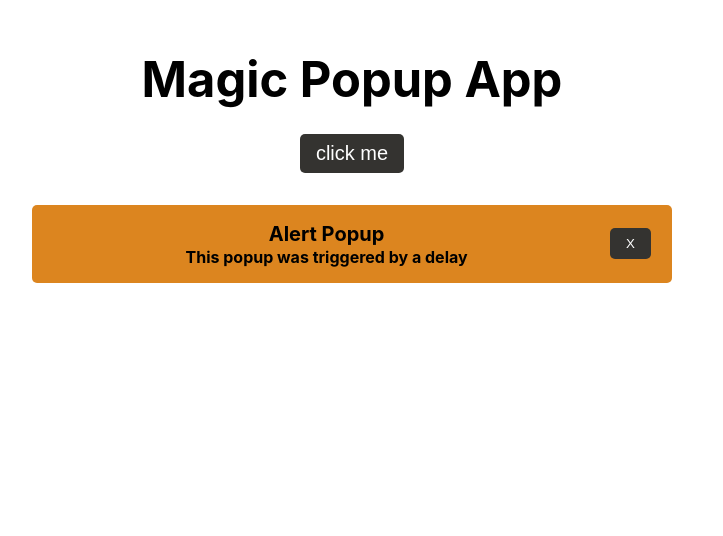
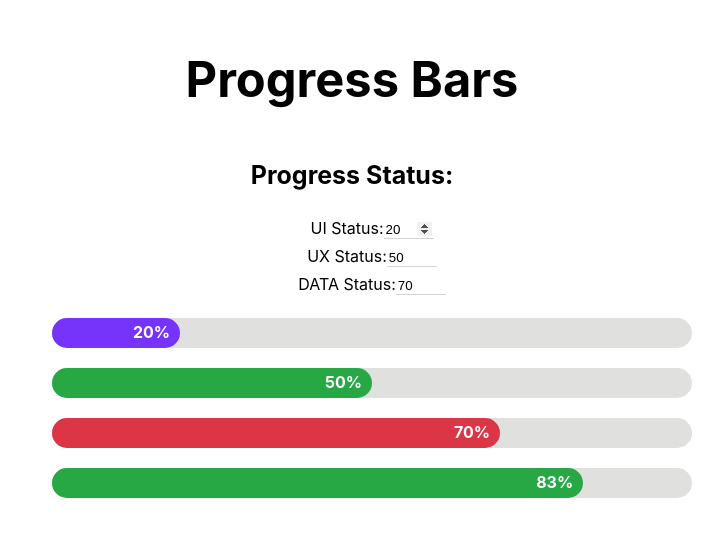
Before and after one commit to williamsjay49/reactAllInOneProjects, a React (Create React App) app: page / in a window 1280 px wide. Shown: the top 536 px of the page, without its empty margins (288-1011 px from the left). Built offline with nearby package versions, Linux system fonts and the light colour scheme.

Commit message:
ProgressBar

```diff
--- a/src/App.css
+++ b/src/App.css
@@ -64,3 +64,7 @@
   background: #04aa6d;
   cursor: pointer;
 }
+
+ul {
+  list-style-type: none;
+}
--- a/src/App.js
+++ b/src/App.js
@@ -3,7 +3,8 @@ import "./App.css";
 // import ThemeController from "./projects/02-dark-mode/ThemeController";
 // import { Slider } from "./projects/04-slider-app/Slider";
 // import HiddenSearchApp from "./projects/05-hidden-search-bar/HiddenSearchBarApp";
-import PopupApp from "./projects/06-popup-app/PopupApp";
+// import PopupApp from "./projects/06-popup-app/PopupApp";
+import ProgressBarsContainer from "./projects/07-progress-bars/ProgressBarsContainer";
 function App() {
   return (
     <>
@@ -11,7 +12,8 @@ function App() {
       {/* <ThemeController /> */}
       {/* <Slider /> */}
       {/* <HiddenSearchApp /> */}
-      <PopupApp />
+      {/* <PopupApp /> */}
+      <ProgressBarsContainer />
     </>
   );
 }
--- /dev/null
+++ b/src/projects/07-progress-bars/ProgressBarsContainer.jsx
@@ -0,0 +1,88 @@
+import React, { useRef, useEffect, useState } from "react";
+import Text from "../components/Text";
+import { Progressbar } from "../components/Progressbar";
+
+const inputStyle = {
+  width: 50,
+  border: "none",
+  outline: "none",
+  borderBottom: "1px solid lightgray",
+};
+
+export default function ProgressBarsContainer() {
+  const [completed, setCompleted] = useState(51);
+  const [progress, setProgress] = useState({
+    ui: 20,
+    ux: 50,
+    data: 70,
+  });
+
+  const projectData = [
+    { bgColor: "#7633f9", status: progress.ui },
+    { bgColor: "#28a745", status: progress.ux },
+    { bgColor: "#dc3545", status: progress.data },
+  ];
+  const inputRef = useRef(null);
+
+  useEffect(() => {
+    inputRef.current.focus();
+    setInterval(() => {
+      return setCompleted(Math.floor(Math.random() * 100) + 1);
+    }, 2000);
+  }, []);
+  return (
+    <div className="wrapper">
+      <Text title={"Progress Bars"} />
+      <h2 className="h4">Progress Status:</h2>
+      <ul>
+        <li>
+          <label>UI Status:</label>
+          <input
+            value={progress.ui}
+            ref={inputRef}
+            onChange={(e) => {
+              setProgress({ ...progress, ui: e.target.value });
+            }}
+            type="number"
+            style={inputStyle}
+          />
+        </li>
+        <li>
+          <label>UX Status:</label>
+          <input
+            value={progress.ux}
+            onChange={(e) => {
+              setProgress({ ...progress, ux: e.target.value });
+            }}
+            type="number"
+            style={inputStyle}
+          />
+        </li>
+        <li>
+          <label>DATA Status:</label>
+          <input
+            value={progress.data}
+            onChange={(e) => {
+              setProgress({ ...progress, data: e.target.value });
+            }}
+            type="number"
+            style={inputStyle}
+          />
+        </li>
+      </ul>
+      {projectData.map((data, idx) => {
+        return (
+          <Progressbar
+            key={idx}
+            bgColor={data.bgColor}
+            completed={data.status}
+          />
+        );
+      })}
+      <Progressbar
+        bgColor={completed > 50 ? "#28a745" : "#7633f9"}
+        completed={completed}
+      />
+    </div>
+  );
+}
--- /dev/null
+++ b/src/projects/components/Progressbar.jsx
@@ -0,0 +1,32 @@
+export const Progressbar = ({ bgColor, completed }) => {
+  const containerStyle = {
+    height: 30,
+    width: "100%",
+    borderRadius: 50,
+    backgroundColor: "#e0e0de",
+    margin: 20,
+  };
+
+  const fillerStyle = {
+    height: "100%",
+    backgroundColor: `${bgColor}`,
+    borderRadius: "inherit",
+    width: `${completed}%`,
+    transition: "width 1s ease-in-out",
+    textAlign: "right",
+  };
+
+  const labelStyles = {
+    color: "#fff",
+    fontWeight: "bold",
+    margin: 0,
+    padding: 10,
+  };
+  return (
+    <div style={containerStyle}>
+      <div style={fillerStyle}>
+        <span style={labelStyles}>{`${completed}%`}</span>
+      </div>
+    </div>
+  );
+};
```
Also changed, not shown: src/projects/components/Button.jsx (renamed from src/components/Button.jsx), src/projects/components/Popup.component.jsx (renamed from src/components/Popup.component.jsx), src/projects/components/Text.js (renamed from src/components/Text.js).
